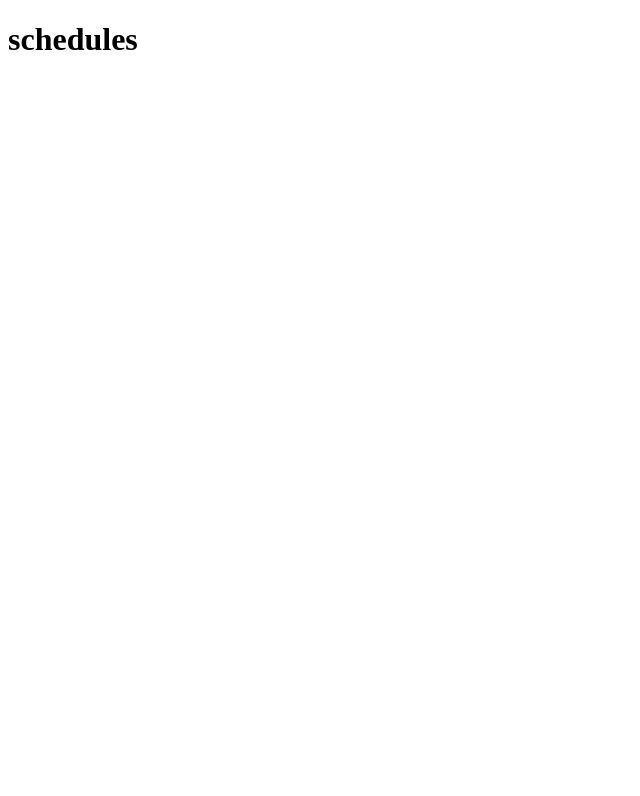
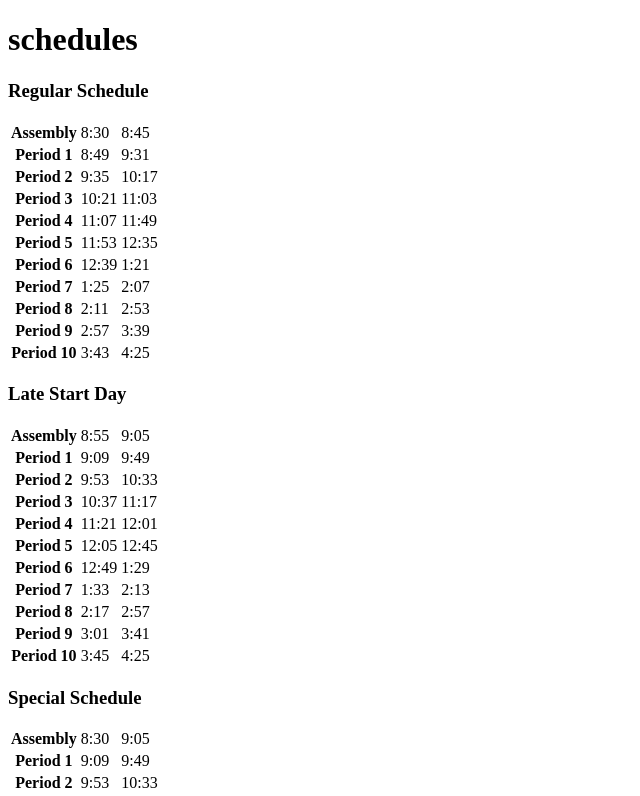
Before and after one commit to School-Dash/jbs-dashboard, a Next.js app: page /schedules in a window 1280 px wide. Shown: the top 796 px of the page, without its empty margins (0-640 px from the left). Built offline with nearby package versions, Linux system fonts and the light colour scheme.

Commit message:
schedules

```diff
--- a/lib/calendar.js
+++ b/lib/calendar.js
@@ -35,7 +35,6 @@ export default function Calendar(cal) {
 			) {
 				for (let type in dayTypes) {
 					if (this.allEvents[i].includes(dayTypes[type])) {
-						console.log(this.allEvents[i]);
 						return dayTypes[type];
 					}
 				}
--- /dev/null
+++ b/lib/schedule.js
@@ -0,0 +1,60 @@
+// Eventually Use Prisma or Supabase
+
+export default function Schedule() {
+	this.Reg = [
+		[830, 845],
+		[849, 931],
+		[935, 1017],
+		[1021, 1103],
+		[1107, 1149],
+		[1153, 1235],
+		[1239, 1321],
+		[1325, 1407],
+		[1411, 1453],
+		[1457, 1539],
+		[1543, 1625]
+	];
+
+	this.Late = [
+		[855, 905],
+		[909, 949],
+		[953, 1033],
+		[1037, 1117],
+		[1121, 1201],
+		[1205, 1245],
+		[1249, 1329],
+		[1333, 1413],
+		[1417, 1457],
+		[1501, 1541],
+		[1545, 1625]
+	];
+
+	this.Special = [
+		[830, 905],
+		[909, 949],
+		[953, 1033],
+		[1037, 1117],
+		[1121, 1201],
+		[1205, 1245],
+		[1249, 1329],
+		[1333, 1413],
+		[1417, 1457],
+		[1501, 1541],
+		[1545, 1625]
+	];
+
+	this.Common = [
+		[830, 837],
+		[841, 920],
+		[924, 1003],
+		[1007, 1046],
+		[1050, 1117],
+		[1121, 1201],
+		[1205, 1245],
+		[1249, 1329],
+		[1333, 1413],
+		[1417, 1457],
+		[1501, 1541],
+		[1545, 1625]
+	];
+}
--- a/pages/schedules.js
+++ b/pages/schedules.js
@@ -1,9 +1,59 @@
 import Layout from '../components/Layout.js';
+import Schedule from '../lib/schedule.js';
 
 export default function Schedules() {
+	const s = new Schedule();
+
+	const ref = {
+		'Regular Schedule': s.Reg,
+		'Late Start Day': s.Late,
+		'Special Schedule': s.Special,
+		'Common Day': s.Common
+	};
+
+	function periodLabel(index, isCom) {
+		if (index < 4 || !isCom) {
+			return index == 0 ? 'Assembly' : `Period ${index}`;
+		} else if (index == 4) {
+			return 'Common';
+		} else {
+			return `Period ${index - 1}`;
+		}
+	}
+
 	return (
 		<Layout>
 			<h1>schedules</h1>
+			{Object.entries(ref).map((item, i) => {
+				return (
+					<section key={i}>
+						<h3>{item[0]}</h3>
+						<table>
+							{item[1].map((period, j) => {
+								const isCom = item[1].length > 11;
+
+								return (
+									<tr key={j}>
+										<th>{periodLabel(j, isCom)}</th>
+										{period.map((_, k) => {
+											const h = Math.floor(
+												period[k] / 100
+											);
+											const m = period[k] % 100;
+											return (
+												<td key={j}>
+													{h > 12 ? h - 12 : h}:
+													{m < 10 ? `0${m}` : m}
+												</td>
+											);
+										})}
+									</tr>
+								);
+							})}
+						</table>
+					</section>
+				);
+			})}
 		</Layout>
 	);
 }
```
Also changed, not shown: pages/index.js (+3 -4 lines).
